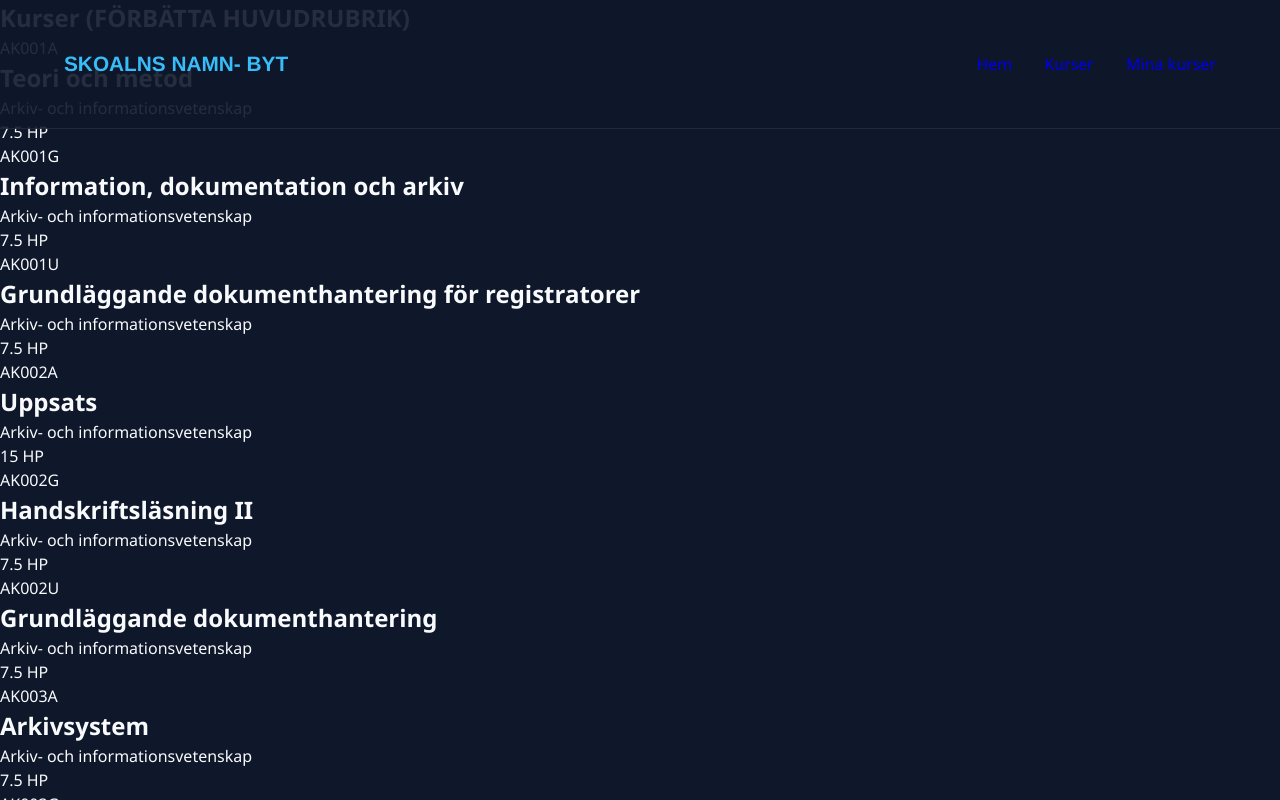
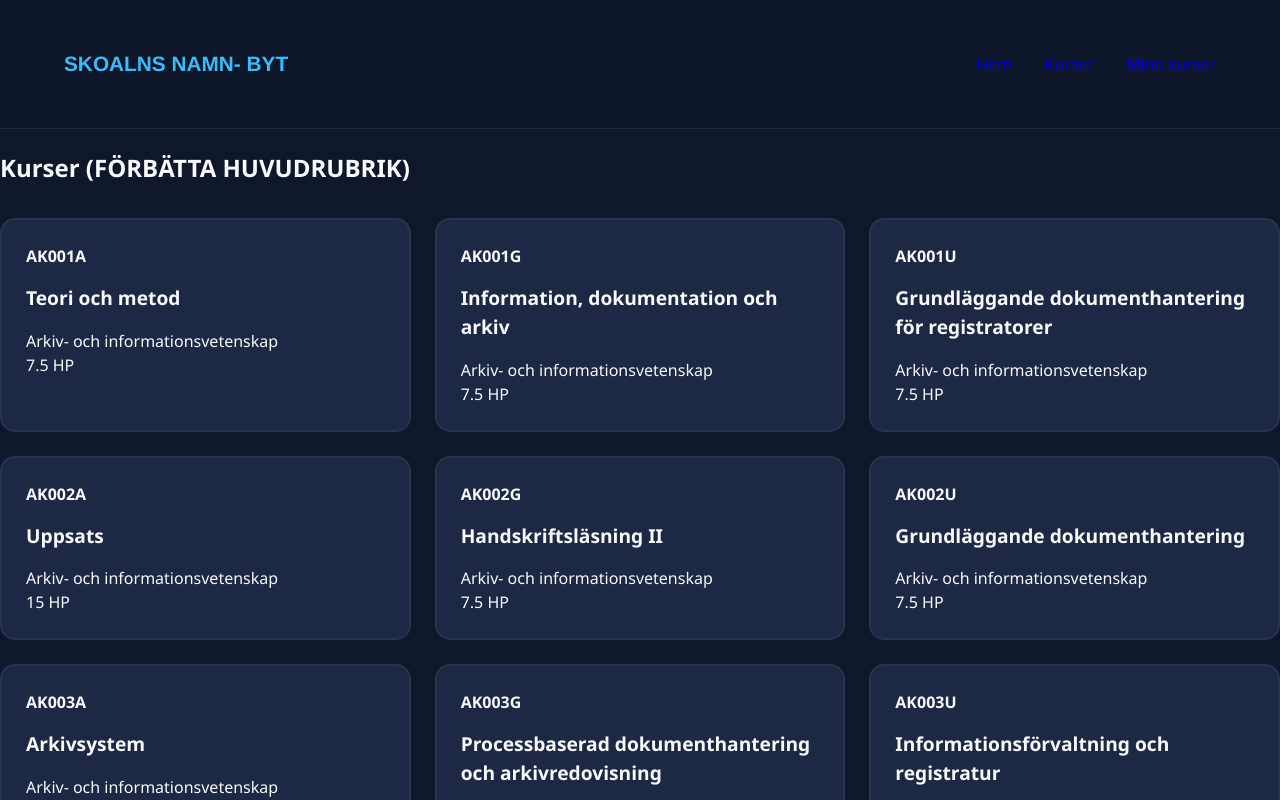
Before and after one commit to dannigiovanella/ts-project, an Angular app: page /courses in a window 1280 px wide. Shown: the top 800 px of the page. Built offline with nearby package versions, Linux system fonts and the light colour scheme.

Commit message:
Lagt grundstyling för kurskorten på sidan med kurslista

```diff
--- a/src/app/pages/courses/courses.html
+++ b/src/app/pages/courses/courses.html
@@ -2,6 +2,13 @@
 <section class="courses-page">
 
     <h1>Kurser (FÖRBÄTTA HUVUDRUBRIK)</h1>
+
+    <!--Felhantering vid fel av hämting av data-->
+    @if(error()) {
+    <div class="error">
+        {{ error() }}
+    </div>
+    }
 
     <div class="course-list">
 
--- a/src/app/pages/courses/courses.scss
+++ b/src/app/pages/courses/courses.scss
@@ -0,0 +1,47 @@
+/*Styling för kurskorten*/
+
+/*Wrapper för sidan innehållande kurser*/
+.courses-page {
+    /*marginal mot navbar*/
+    margin-top: 150px;
+
+    h1 {
+        margin-bottom: 2rem;
+    }
+}
+
+/*Kurslista visas som grid. Antal kurser i grid är anpassad efter skärmstorlek*/
+/*varje kort är min 320px men får växa och vara flexibel (1fr)*/
+/*repeat och autofit gör att kort får upprepas och ta upp så myclet plats som får plats på slkärmen (eller maxbredd)*/
+.course-list {
+    display: grid;
+    grid-template-columns: repeat(auto-fit, minmax(320px, 1fr));
+    gap: 1.5rem;
+}
+
+/*Styling för kurskorten*/
+.course-card {
+    padding: 1.5rem;
+    border-radius: 15px;
+    border: 2px solid rgba(255, 255, 255, 0.05);
+    background: #1c2844;
+    transition: 0.2s ease;
+
+}
+
+/*Animation vid hover. (Kort puttas upp lite)*/
+.course-card:hover {
+    transform: translateY(-5px);
+}
+
+/*Styling för kurskoden*/
+.course-code {
+    font-weight: 700;
+    margin-bottom: 1rem;
+}
+
+/*Styling för kursnamn*/
+h2 {
+    font-size: 1.2rem;
+    margin-bottom: 1rem;
+}
```
